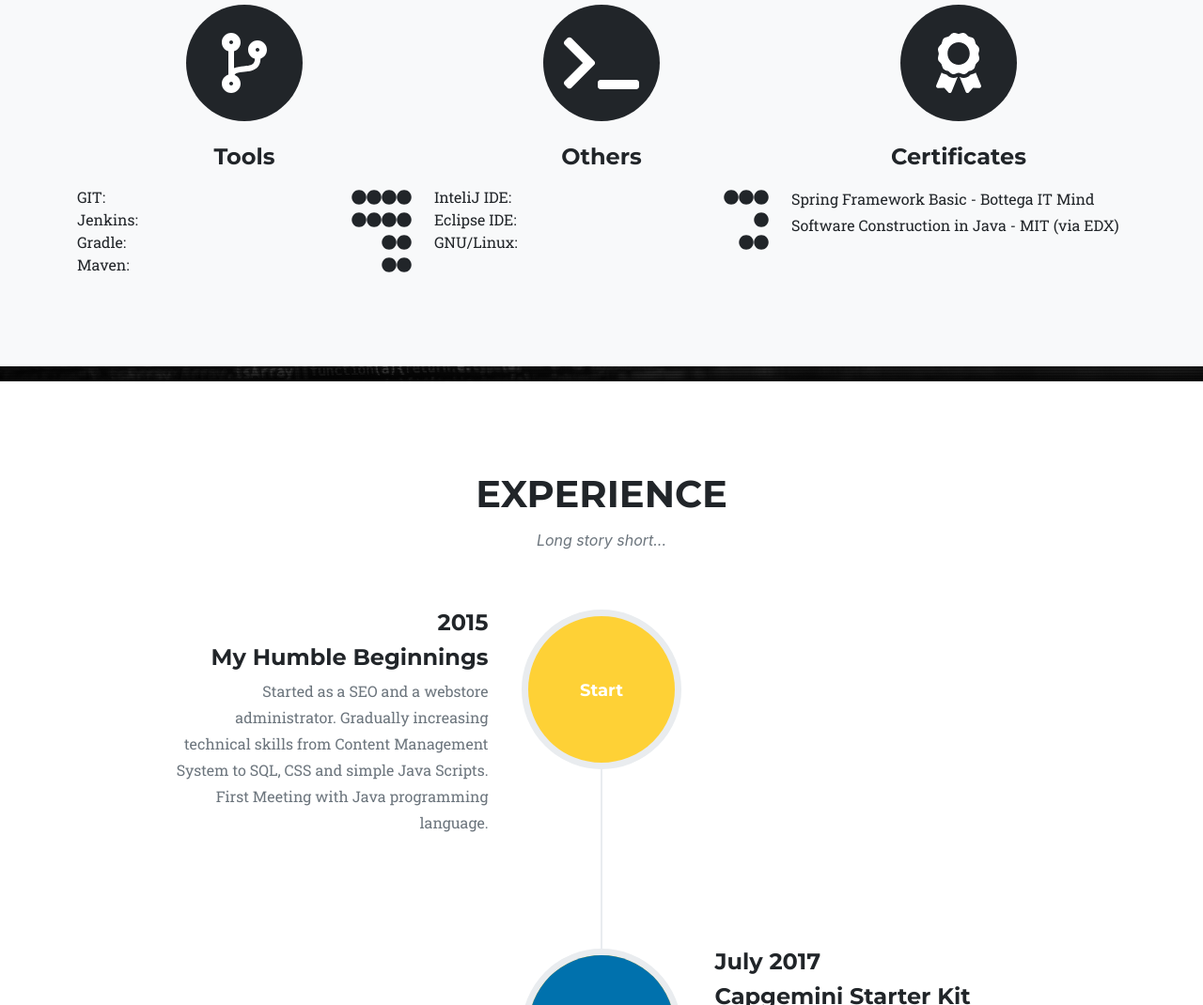
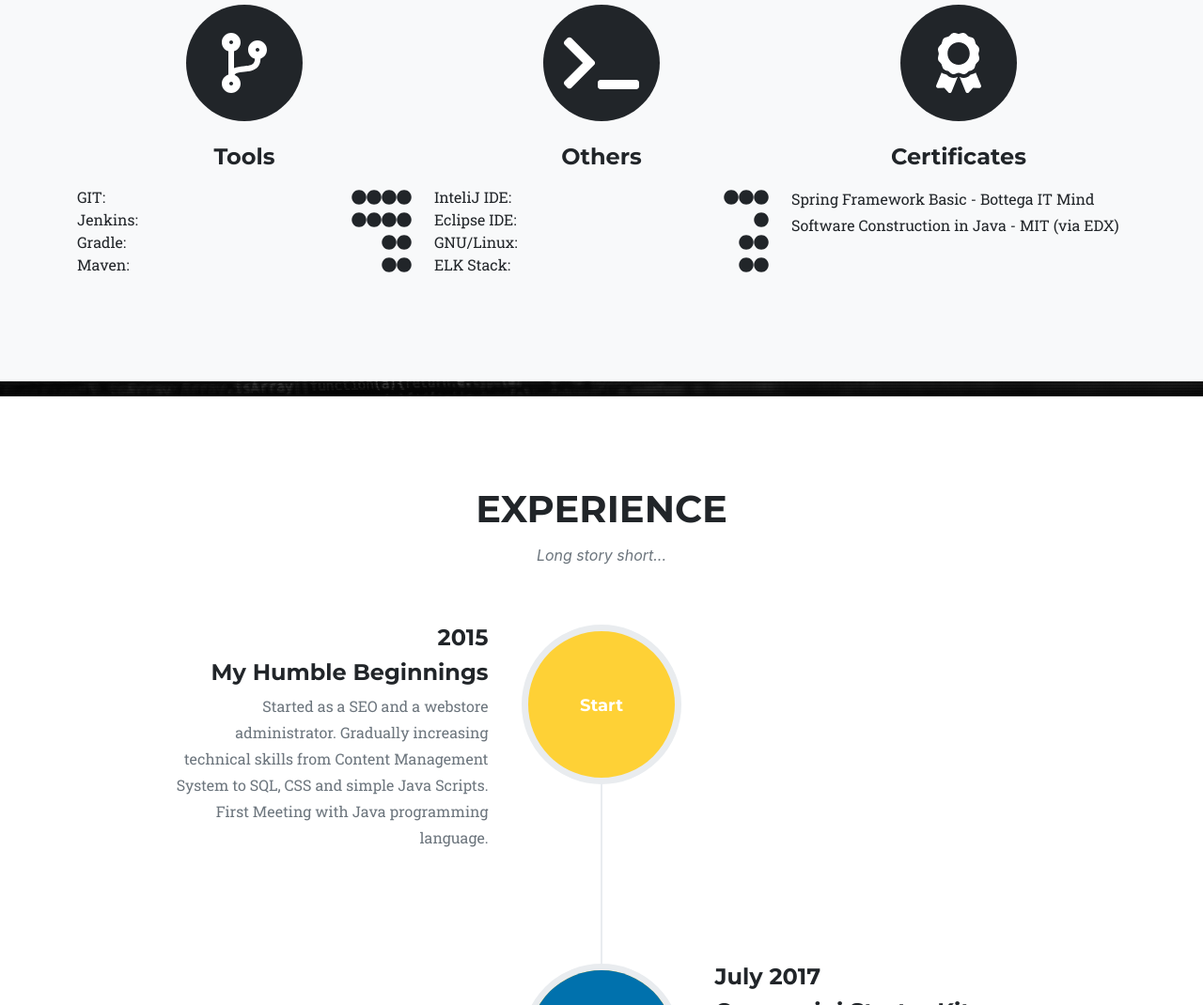
Before and after one commit to KrzyZyb/KrzyZyb.github.io, a plain HTML site: page index.html in a window 1280 px wide. Shown: the part 2288-3358 px from the top of the page at 94% size. Drawn offline with nearby package versions, Linux system fonts and the light colour scheme; a web font is replaced by a local one.

Commit message:
Update index.html

```diff
--- a/index.html
+++ b/index.html
@@ -190,6 +190,10 @@
                         <div class="col-md exp-desc">GNU/Linux:</div>
                         <div class="col-md exp-ico"><i class="fas fa-circle"></i><i class="fas fa-circle"></i></div>
                     </div>
+                    <div class="row">
+                        <div class="col-md exp-desc">ELK Stack:</div>
+                        <div class="col-md exp-ico"><i class="fas fa-circle"></i><i class="fas fa-circle"></i></div>
+                    </div>
                     </p>
                 </div>
                 <div class="col-md-4">
```
